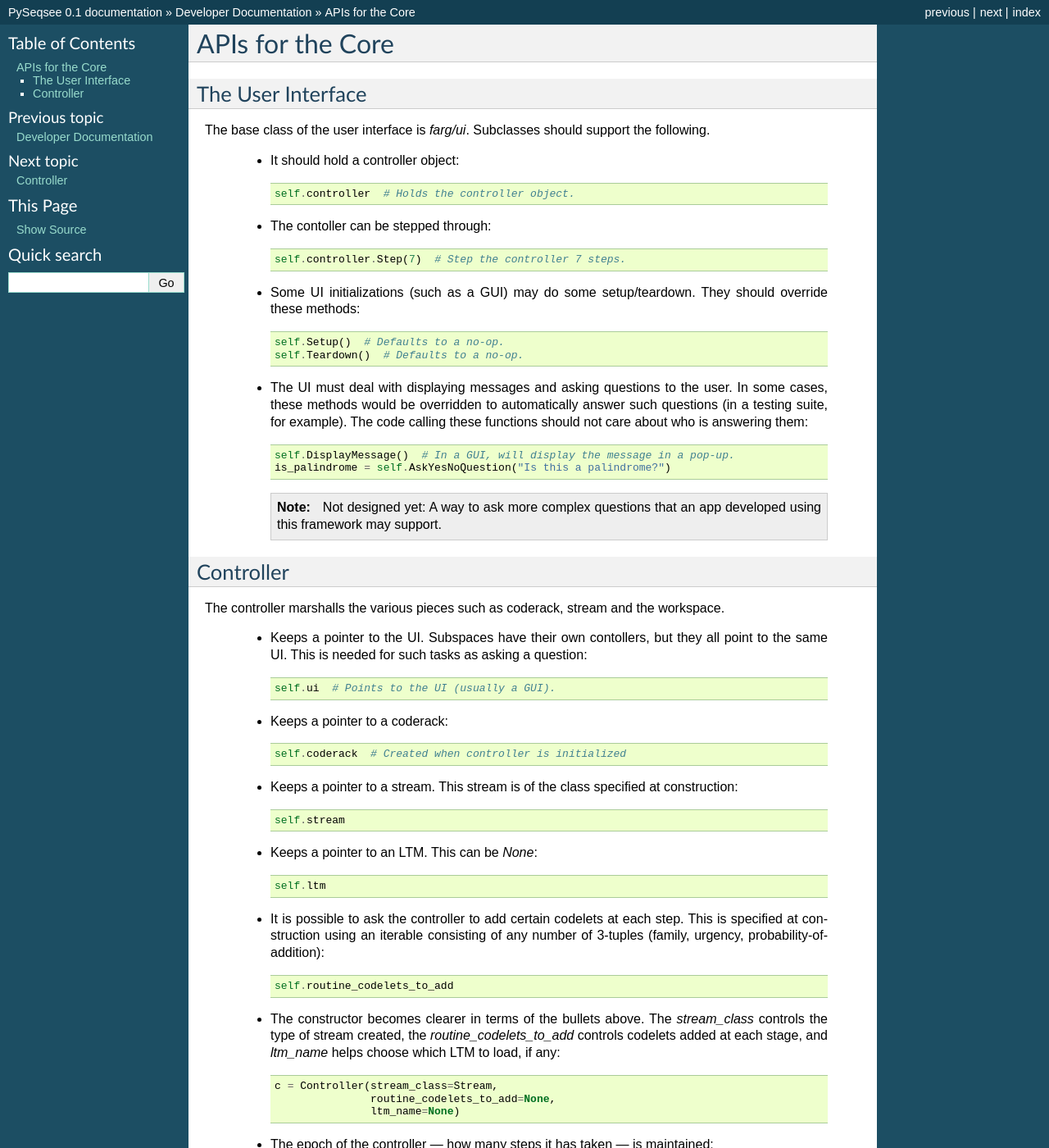
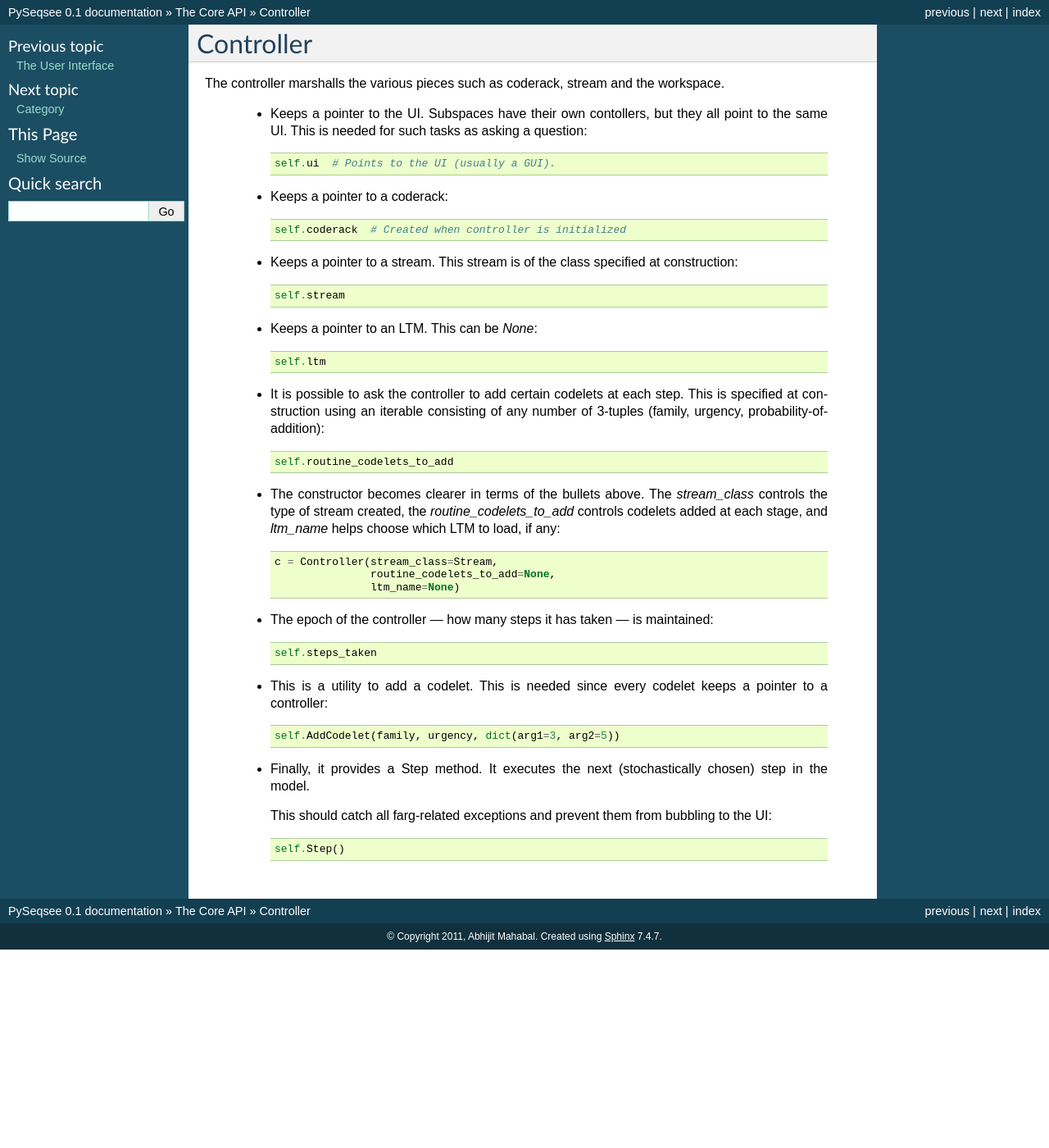
Before and after one commit to amahabal/PySeqsee, a Sphinx documentation site: the page built from docs/api/controller.rst, in a window 1280 px wide and 1400 px high. Shown: the whole window at 82% size. Built offline with Sphinx 7.4.7, drawn with Linux system fonts in a browser that asks for light colours; formulas are drawn with MathJax 3; some of the changed text lies outside the part shown.

Commit message:
APIs for category & co. documented.

```diff
--- a/docs/developer/api.rst
+++ b/docs/api/controller.rst
@@ -1,41 +1,5 @@
-APIs for the Core
-=================
-
-The User Interface
----------------------
-
-The base class of the user interface is *farg/ui*. Subclasses should support the
-following.
-
-  * It should hold a controller object::
-
-      self.controller  # Holds the controller object.
-
-  * The contoller can be stepped through::
-
-      self.controller.Step(7)  # Step the controller 7 steps.
-
-  * Some UI initializations (such as a GUI) may do some setup/teardown. They
-    should override these methods::
-
-      self.Setup()  # Defaults to a no-op.
-      self.Teardown()  # Defaults to a no-op.
-
-  * The UI must deal with displaying messages and asking questions to the user.
-    In some cases, these methods would be overridden to automatically answer
-    such questions (in a testing suite, for example). The code calling these
-    functions should not care about who is answering them::
-
-      self.DisplayMessage()  # In a GUI, will display the message in a pop-up.
-      is_palindrome = self.AskYesNoQuestion("Is this a palindrome?")
-
-    .. note::
-
-      Not designed yet: A way to ask more complex questions that an app developed
-      using this framework may support.
-
 Controller
-------------
+==============
 
 The controller marshalls the various pieces such as coderack, stream and the
 workspace.
--- a/docs/developer/developer_index.rst
+++ b/docs/developer/developer_index.rst
@@ -5,8 +5,6 @@
 
 .. toctree::
    :maxdepth: 2
-
-   api
 
    controller
    coderack
--- a/docs/index.rst
+++ b/docs/index.rst
@@ -27,6 +27,7 @@
    :maxdepth: 2
 
    overview/overview_index
+   api/api_index
    developer/developer_index
    seqsee/seqsee_index
 
```
Also changed, not shown: docs/api/api_index.rst (added, +13 -0 lines), docs/api/category.rst (added, +52 -0 lines), docs/api/ui.rst (added, +32 -0 lines).
